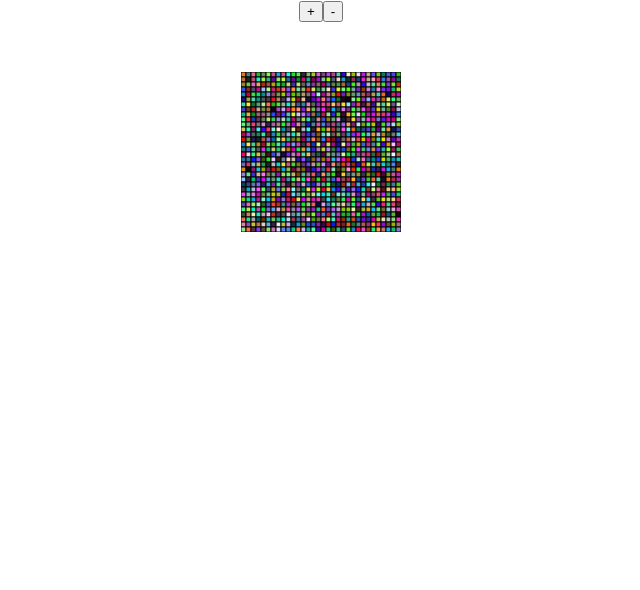
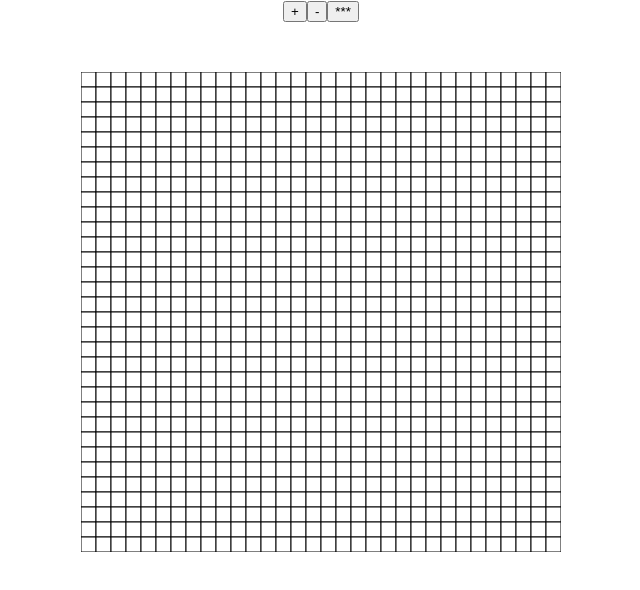
Before and after one commit to RNDcpp/dot-e-dit, a React (Create React App) app in the folder frontend/: page / in a window 1280 px wide. Shown: the top 590 px of the page, without its empty margins (319-959 px from the left). Built offline with nearby package versions, Linux system fonts and the light colour scheme.

Commit message:
黒一色で描けるようにした、色リセットボタン追加

```diff
--- a/frontend/src/App.js
+++ b/frontend/src/App.js
@@ -8,9 +8,10 @@ class App extends Component {
     this.state={
       wsize: 40,
       hsize: 40,
-      dsize:  5,
+      dsize:  15,
       wlen: 32,
       hlen: 32,
+      mouse: 0,
       colors:[],
     }
   }
@@ -35,7 +36,26 @@ class App extends Component {
           {
             i: i,
             j: j,
-            code: this.rgb2hex([0,0,0].map((e)=>{return Math.random()* Math.floor(256)}))
+            //code: this.rgb2hex([0,0,0].map((e)=>{return Math.random()* Math.floor(256)}))
+            code: "#fff"
+          }
+        );
+      }
+    }
+    this.setState(new_state);
+  }
+
+  resetColor(){
+    let new_state=this.state;
+    new_state.colors=[]
+    let i,j;
+    for(i=0;i<this.state.wlen;i++){
+      for(j=0;j<this.state.hlen;j++){
+        new_state.colors.push(
+          {
+            i: i,
+            j: j,
+            code: "#fff"
           }
         );
       }
@@ -44,23 +64,49 @@ class App extends Component {
   }
 
   chengeDsize(_dsize){
-    let new_state={
-      wsize:this.state.wsize,
-      hsize:this.state.hsize,
-      dsize:_dsize,
-      wlen:32,
-      hlen:32,
-      colors:this.state.colors
-    }
+    let new_state=this.state;
+    new_state.dsize=_dsize;
     this.setState(new_state);
   }
 
+  mouse(m){
+    let new_state=this.state;
+    new_state.mouse=m;
+    this.setState(new_state);
+  }
+
+  chColorClick(i,j,width){
+    return (t,code="#000")=>{
+      //if(t.state.mouse==1){
+        console.log(i,j,width);
+        console.log(t.state);
+        let new_state=t.state;
+        new_state.colors[i*width+j]={i:i,j:j,code:code};
+        t.setState(new_state);
+      //}
+    }
+  }
+  chColorOver(i,j,width){
+    return (t,code="#000")=>{
+      if(t.state.mouse==1){
+        console.log(i,j,width);
+        console.log(t.state);
+        let new_state=t.state;
+        new_state.colors[i*width+j]={i:i,j:j,code:code};
+        t.setState(new_state);
+      }
+    }
+  }
   render() {
     return (
       <div className="App">
         <button onClick={(e)=>{this.chengeDsize(this.state.dsize+1)}}>+</button>
         <button onClick={(e)=>{this.chengeDsize(this.state.dsize-1)}}>-</button>
-        <div className="editor">
+        <button onClick={(e)=>{this.resetColor()}}>***</button>
+        <div className="editor"
+        onMouseDown={(e)=>{this.mouse(1)}}
+        onMouseUp ={(e)=>{this.mouse(0)}}
+        >
           <svg
             id="logomark"
             x="0px"
@@ -73,7 +119,7 @@ class App extends Component {
               " " +
               this.state.hlen * this.state.dsize
             }
-            enable-background={
+            enableBackground={
               "new 0 0 " +
               this.state.wlen * this.state.dsize +
               " " +
@@ -89,7 +135,9 @@ class App extends Component {
                   height={this.state.dsize + "px"}
                   fill={e.code}
                   stroke="black"
-                  stroke-width="1px"
+                  strokeWidth="1px"
+                  onClick={()=>{this.chColorClick(e.i,e.j,this.state.wlen)(this)}}
+                  onMouseMove={()=>{this.chColorOver(e.i,e.j,this.state.wlen)(this)}}
                 />
               );
             })}
```
